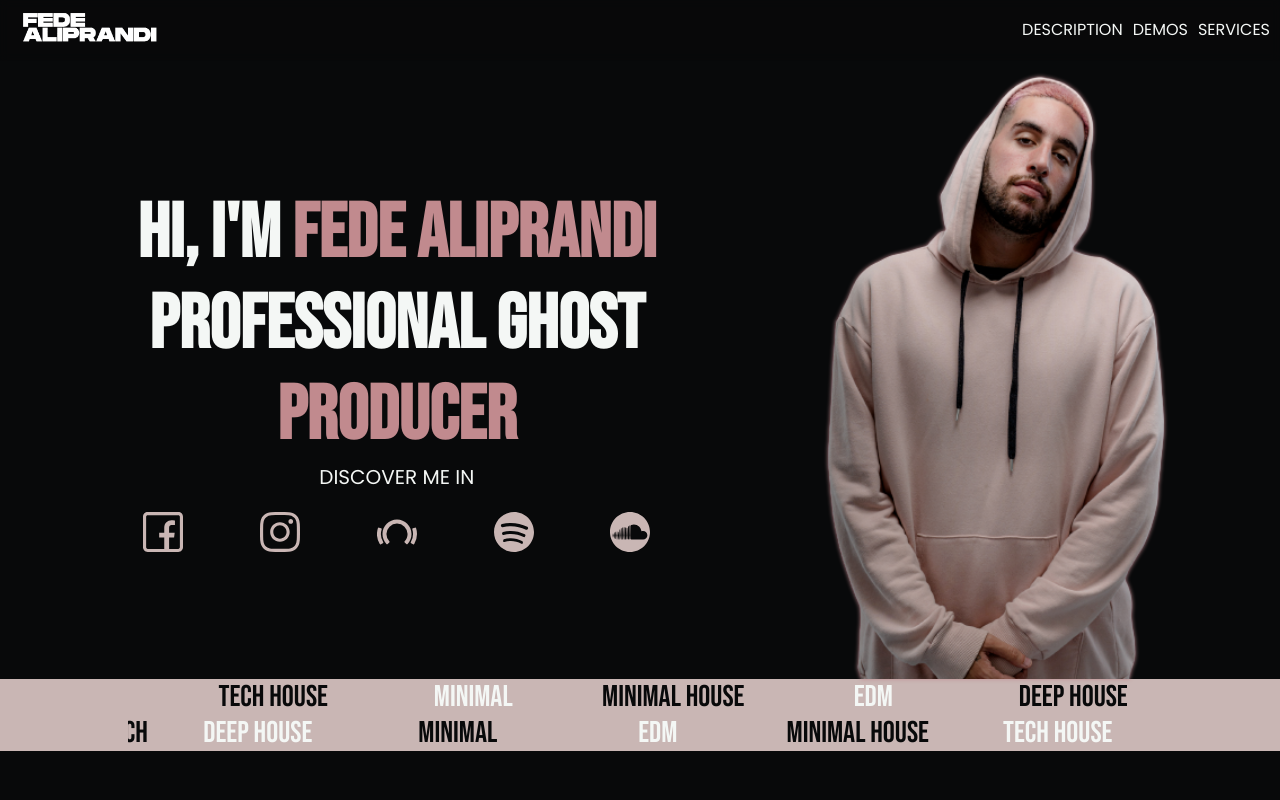
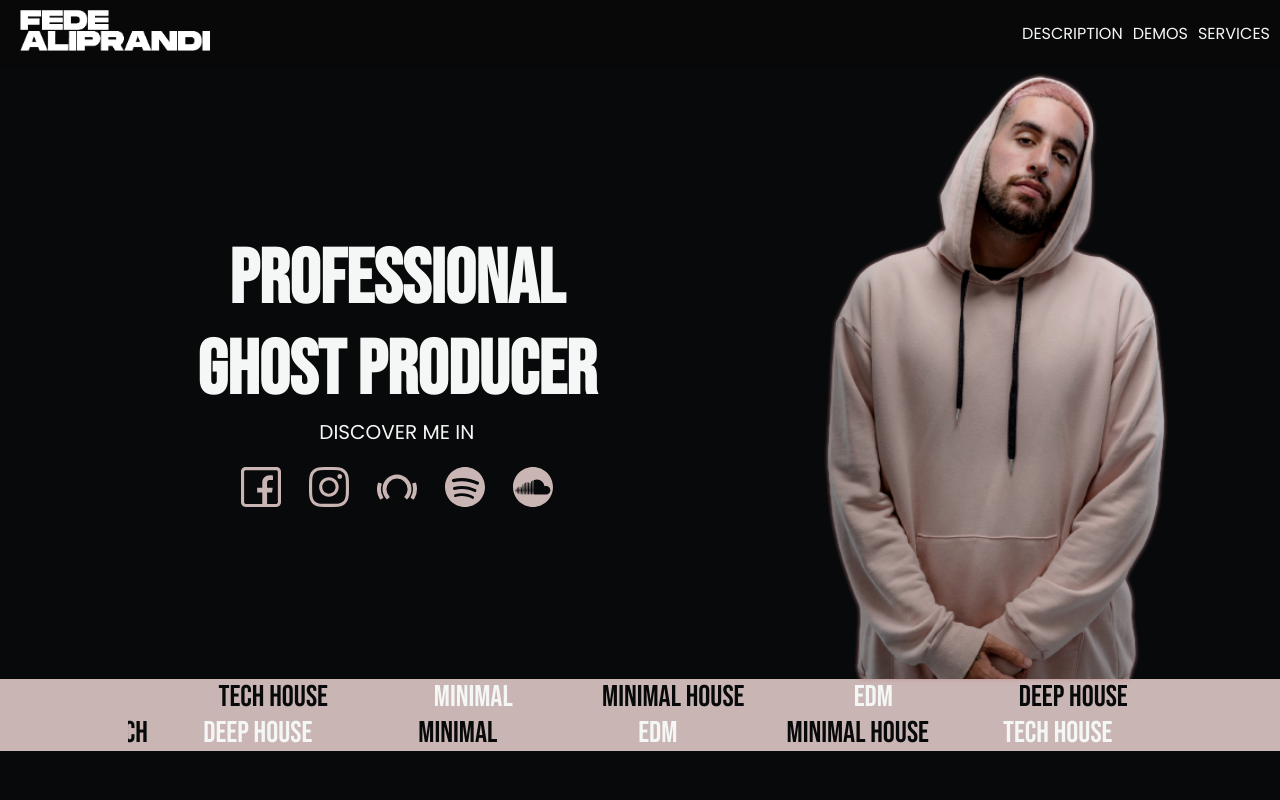
Before and after one commit to juanoliver995/Fede-Aliprandi, a React (Vite) app: page / in a window 1280 px wide. Shown: the top 800 px of the page. Built offline with nearby package versions, Linux system fonts and the light colour scheme.

Commit message:
cambios en la nav y en description

```diff
--- a/src/components/Description.jsx
+++ b/src/components/Description.jsx
@@ -46,7 +46,7 @@ const Description = () => {
                     </div>
                     <div className='slide-info'>
                         <h2>Heard Worldwide</h2>
-                        <p>Also, they have been featured in many big channels like BLANC, SPINNIN, HOUSESIX, SUBSOUL AND MORE!</p>
+                        <p>My tracks have been featured in many big channels like BLANC, SPINNIN, HOUSESIX, SUBSOUL AND MORE!</p>
                     </div>
                 </div>
             </SwiperSlide>
--- a/src/components/Header.jsx
+++ b/src/components/Header.jsx
@@ -18,8 +18,8 @@ const Header = () => {
                     }}
                     className='title-header'
                 >
-                    <h1>Hi, I'm <span>Fede Aliprandi</span></h1>
-                    <h1>Professional Ghost <span>Producer</span></h1>
+                    <h1>Professional</h1>
+                    <h1>Ghost Producer</h1>
                 </motion.div>
                 <div className='social-header'>
                     <p>DISCOVER ME IN</p>
--- a/src/index.css
+++ b/src/index.css
@@ -91,6 +91,7 @@ body {
   align-items: center;
   justify-content: space-around;
   margin: 0 auto;
+  gap: 20px;
 }
 
 .container-social img {
@@ -200,7 +201,7 @@ body {
   color: var(--primary-color);
   margin-bottom: 10px;
   font-family: var(--title-font);
-  text-align: center;
+  text-align: left;
 }
 
 .contain-slide div p {
@@ -603,6 +604,10 @@ body {
   .packs .wave-svg {
     margin-top: -60px;
   }
+
+  .contain-slide div h2 {
+    text-align: center;
+  }
 }
 
 @media (max-width: 440px) {
@@ -621,6 +626,7 @@ body {
 
   .contain-slide div h2 {
     font-size: 30px;
+    text-align: center;
   }
 
   .container-btn-play {
--- a/src/styles/Header.js
+++ b/src/styles/Header.js
@@ -6,13 +6,15 @@ export const HeaderWrapper = styled.header`
   justify-content: space-between;
   padding: 10px;
   width: 100%;
+  max-width: 1440px;
+  margin: 0 auto;
   position: fixed;
   z-index: 1000;
   top: 0;
   background-color: #08090Ac0;
   backdrop-filter: blur(5px);
   img{
-    width: 150px;
+    width: 200px;
     height: auto;
     padding-left: 0px;
   }
```
Also changed, not shown: public/images/aliprandi-logo.png.
